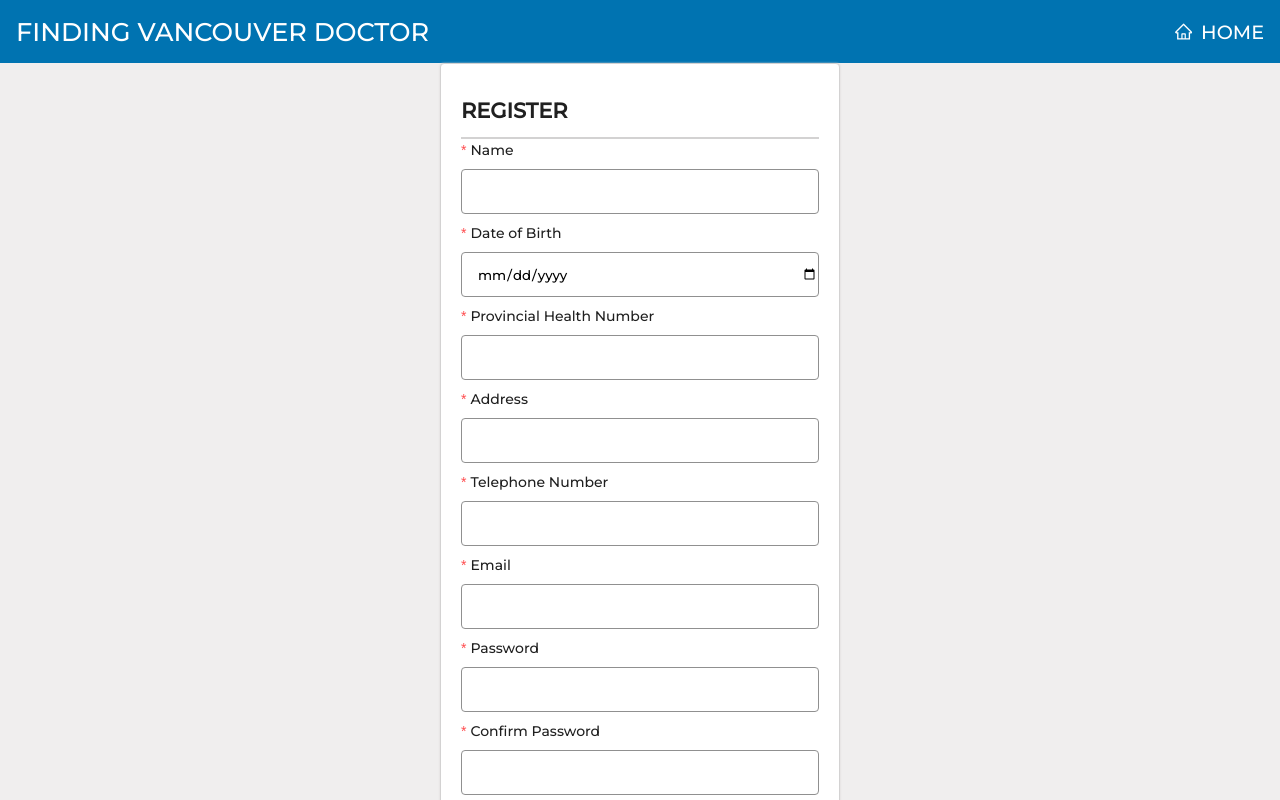
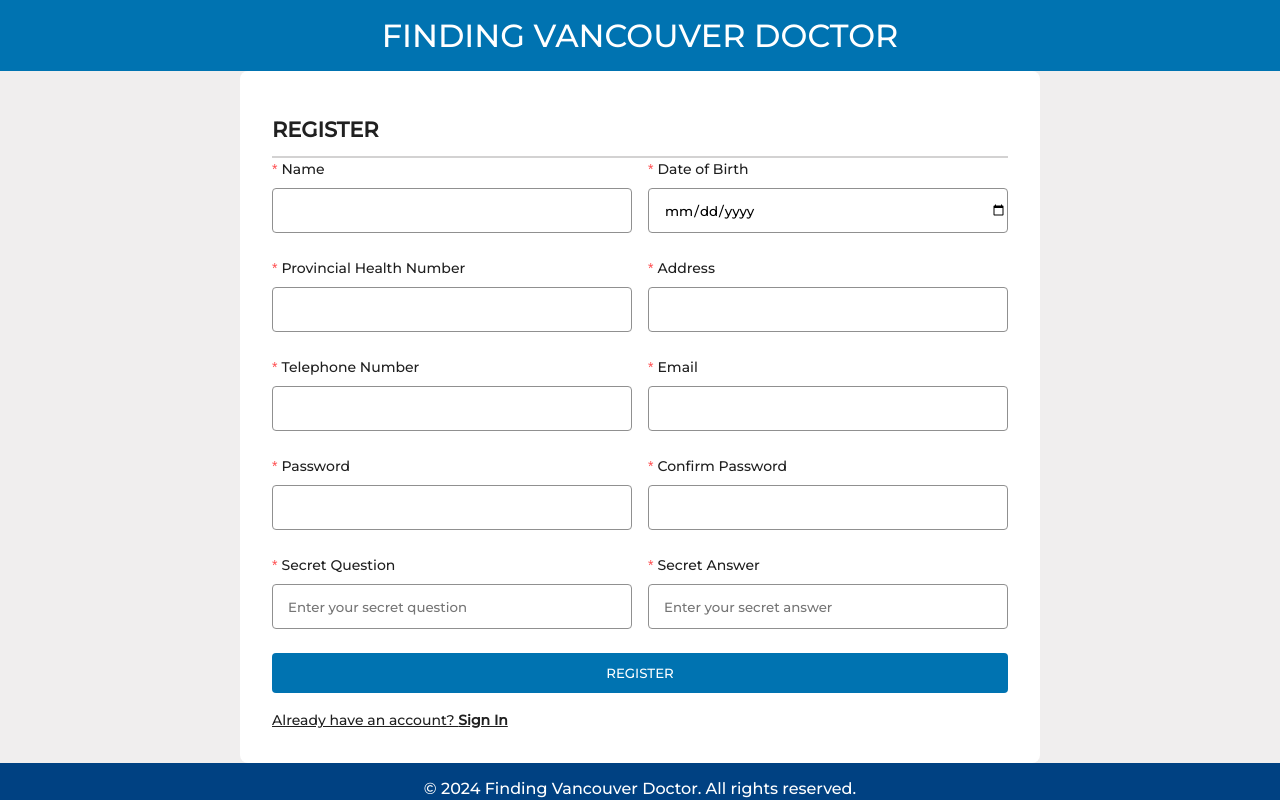
Before and after one commit to neilquizon/findingvancouverdoctors, a React (Create React App) app: page /register in a window 1280 px wide. Shown: the top 800 px of the page. Built offline with nearby package versions, Linux system fonts and the light colour scheme.

Commit message:
design update

```diff
--- a/src/pages/Register/index.js
+++ b/src/pages/Register/index.js
@@ -4,16 +4,11 @@ import { useDispatch } from "react-redux";
 import { Link, useNavigate } from "react-router-dom";
 import { CreateUser } from "../../apicalls/users";
 import { ShowLoader } from "../../redux/loaderSlice";
-import { AiOutlineHome } from "react-icons/ai"; // Import the home icon from react-icons
 
 // Header component
 const Header = () => (
-    <header style={{ backgroundColor: '#0073b1', color: 'white', padding: '1rem', fontFamily: 'Roboto, sans-serif', display: 'flex', alignItems: 'center', justifyContent: 'space-between' }}>
-        <h1 style={{ color: 'white', fontSize: '1.6rem' }}>FINDING VANCOUVER DOCTOR</h1>
-        <Link to="/" style={{ color: 'white', fontSize: '1.2rem', display: 'flex', alignItems: 'center', textDecoration: 'none' }}>
-            <AiOutlineHome /> {/* Home icon */}
-            <span style={{ marginLeft: '0.5rem', color: 'white' }}>HOME</span>
-        </Link>
+    <header style={{ backgroundColor: '#0073b1', color: 'white', padding: '1rem', fontFamily: 'Roboto, sans-serif' }}>
+        <h1 style={{ color: 'white', textAlign: 'center', fontSize: '2rem' }}>FINDING VANCOUVER DOCTOR</h1>
     </header>
 );
 
@@ -62,47 +57,53 @@ function Register() {
         <div className="flex flex-col justify-between h-screen">
             <Header />
             <div className="flex justify-center items-center flex-grow">
-                <Form layout="vertical" className="w-400 bg-white p-2" onFinish={onFinish}>
+                <Form layout="vertical" style={{ width: '80%', maxWidth: '800px', backgroundColor: 'white', padding: '2rem', borderRadius: '8px' }} onFinish={onFinish}>
                     <h2 className="uppercase my-1">
                         <strong>Register</strong>
                     </h2>
                     <hr />
-                    <Form.Item label="Name" name="name" rules={[{ required: true, message: 'Please input your name!' }]}>
+
+                    <div style={{ display: 'flex', flexWrap: 'wrap', gap: '1rem' }}>
+                        <Form.Item label="Name" name="name" rules={[{ required: true, message: 'Please input your name!' }]} style={{ flex: '1 1 45%' }}>
                             <input type="text" />
                         </Form.Item>
-                    <Form.Item label="Date of Birth" name="dob" rules={[{ required: true, message: 'Please input your date of birth!' }]}>
+                        <Form.Item label="Date of Birth" name="dob" rules={[{ required: true, message: 'Please input your date of birth!' }]} style={{ flex: '1 1 45%' }}>
                             <input type="date" />
                         </Form.Item>
-                    <Form.Item label="Provincial Health Number" name="provincialHealthNumber" rules={[{ required: true, message: 'Please input your Provincial Health Number!' }]}>
+                        <Form.Item label="Provincial Health Number" name="provincialHealthNumber" rules={[{ required: true, message: 'Please input your Provincial Health Number!' }]} style={{ flex: '1 1 45%' }}>
                             <input type="text" />
                         </Form.Item>
-                    <Form.Item label="Address" name="address" rules={[{ required: true, message: 'Please input your address!' }]}>
+
+                        <Form.Item label="Address" name="address" rules={[{ required: true, message: 'Please input your address!' }]} style={{ flex: '1 1 45%' }}>
                             <input type="text" />
                         </Form.Item>
-                    <Form.Item label="Telephone Number" name="telephoneNumber" rules={[{ required: true, message: 'Please input your Telephone Number!' }]}>
+                        <Form.Item label="Telephone Number" name="telephoneNumber" rules={[{ required: true, message: 'Please input your Telephone Number!' }]} style={{ flex: '1 1 45%' }}>
                             <input type="text" />
                         </Form.Item>
-                    <Form.Item label="Email" name="email" rules={[{ required: true, message: 'Please input your email!', type: 'email' }]}>
+                        <Form.Item label="Email" name="email" rules={[{ required: true, message: 'Please input your email!', type: 'email' }]} style={{ flex: '1 1 45%' }}>
                             <input type="email" />
                         </Form.Item>
-                    <Form.Item label="Password" name="password" rules={[{ required: true, message: 'Please input your password!' }]}>
+
+                        <Form.Item label="Password" name="password" rules={[{ required: true, message: 'Please input your password!' }]} style={{ flex: '1 1 45%' }}>
                             <input type="password" />
                         </Form.Item>
-                    <Form.Item label="Confirm Password" name="confirmPassword" rules={[{ required: true, message: 'Please confirm your password!' }]}>
+                        <Form.Item label="Confirm Password" name="confirmPassword" rules={[{ required: true, message: 'Please confirm your password!' }]} style={{ flex: '1 1 45%' }}>
                             <input type="password" />
                         </Form.Item>
-                    <Form.Item label="Secret Question" name="secretQuestion" rules={[{ required: true, message: 'Please input your secret question!' }]}>
+                        <Form.Item label="Secret Question" name="secretQuestion" rules={[{ required: true, message: 'Please input your secret question!' }]} style={{ flex: '1 1 45%' }}>
                             <input type="text" placeholder="Enter your secret question" />
                         </Form.Item>
-                    <Form.Item label="Secret Answer" name="secretAnswer" rules={[{ required: true, message: 'Please input your secret answer!' }]}>
+
+                        <Form.Item label="Secret Answer" name="secretAnswer" rules={[{ required: true, message: 'Please input your secret answer!' }]} style={{ flex: '1 1 45%' }}>
                             <input type="text" placeholder="Enter your secret answer" />
                         </Form.Item>
+                    </div>
 
-                    <button className="contained-btn my-1 w-full" type="submit">
+                    <button style={{ marginTop: '1rem', width: '100%', padding: '0.75rem', backgroundColor: '#0073b1', color: 'white', border: 'none', borderRadius: '4px', cursor: 'pointer' }} type="submit">
                         REGISTER
                     </button>
 
-                    <Link className="underline" to="/login">
+                    <Link style={{ textDecoration: 'underline', display: 'block', marginTop: '1rem' }} to="/login">
                         Already have an account? <strong>Sign In</strong>
                     </Link>
                 </Form>
```
Lines whose indentation alone changed are shown as unchanged.
